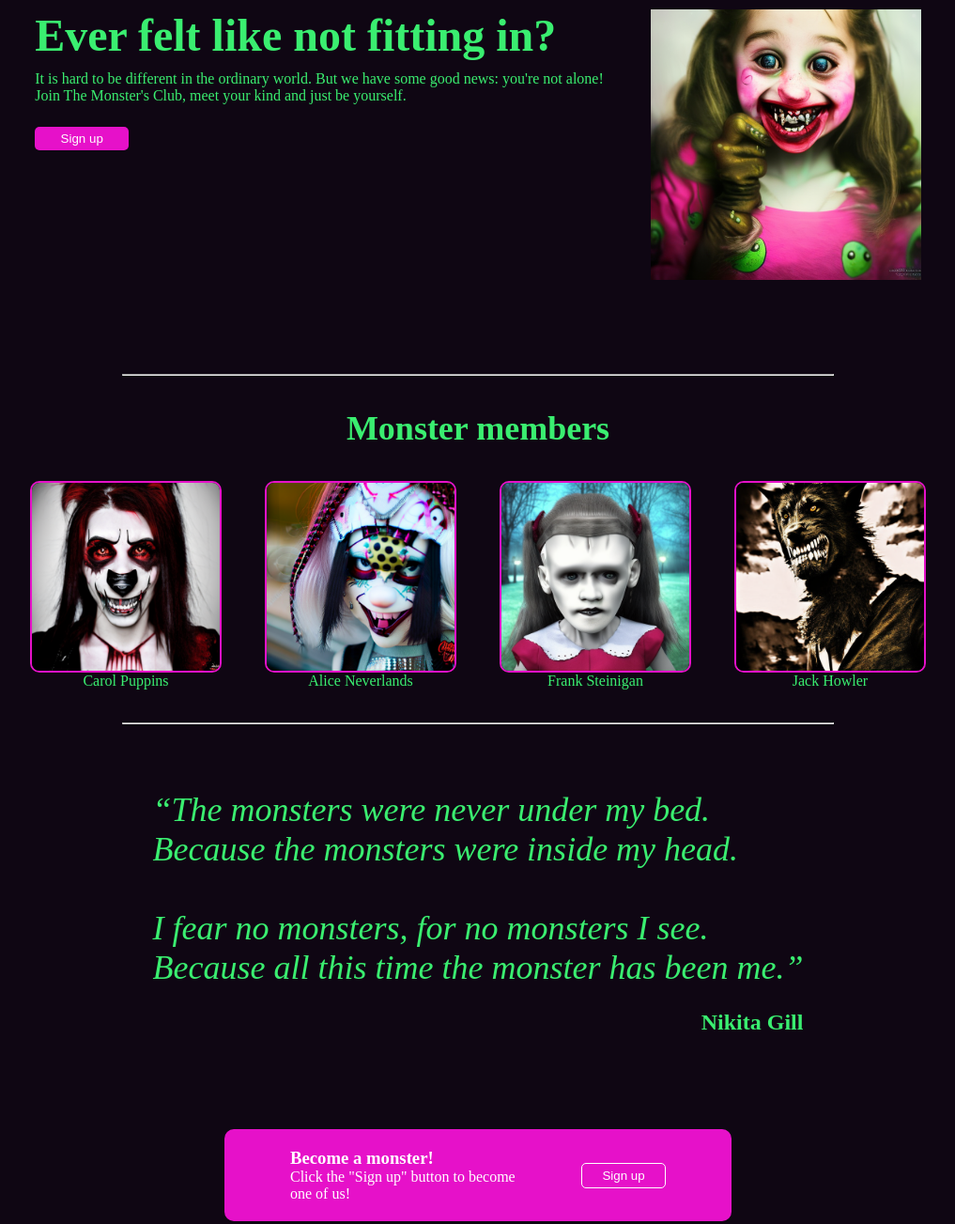
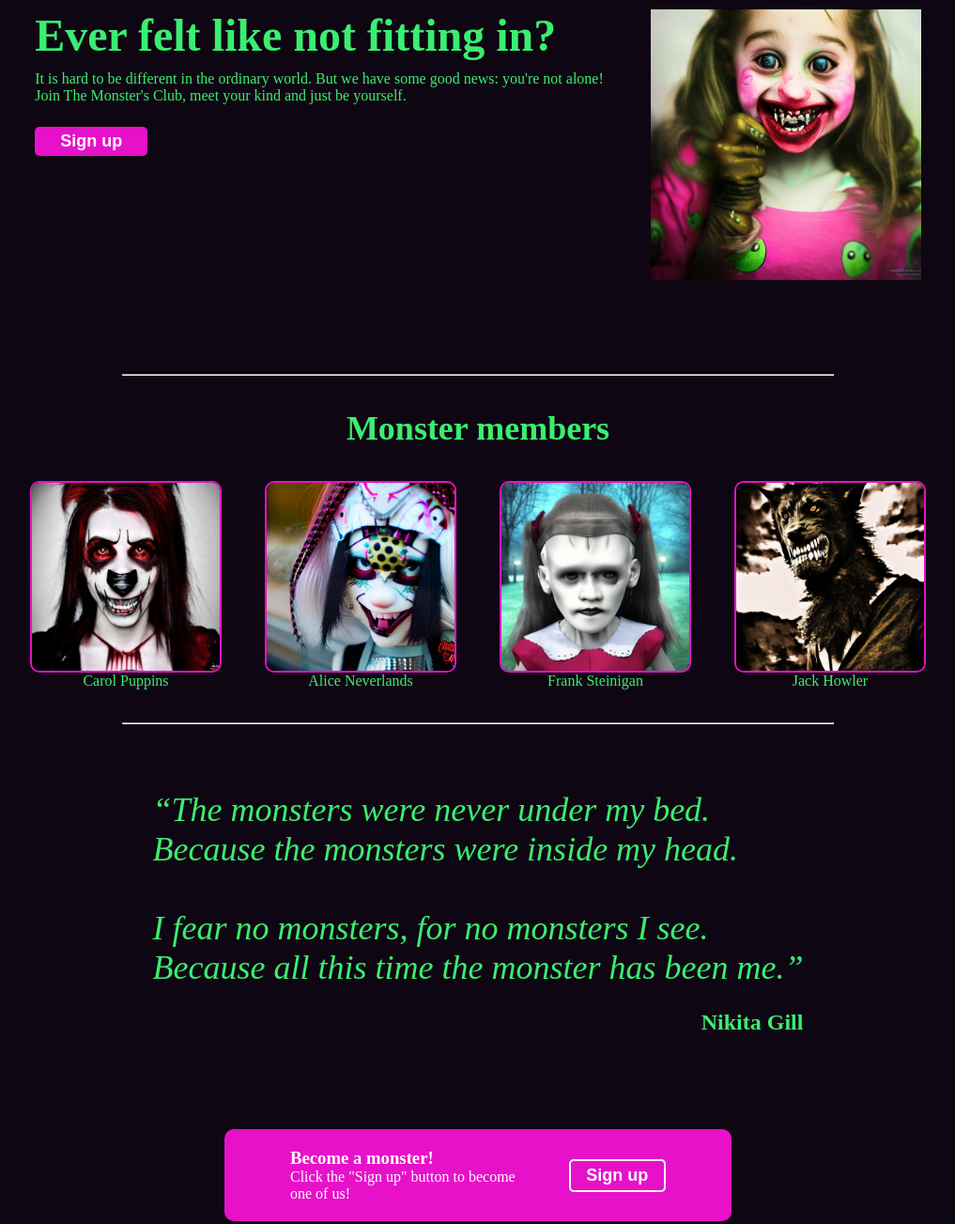
Before and after one commit to bSkinny2/odin-landingPage, a plain HTML site: page index.html in a window 1280 px wide. Shown: the part 180-1483 px from the top of the page at 94% size, without its empty margins (131-1148 px from the left). Drawn offline with Linux system fonts and the light colour scheme.

Commit message:
Edited the "Sign up" buttons.

```diff
--- a/index.html
+++ b/index.html
@@ -20,7 +20,7 @@
             <div class="left">
                 <div class="headerText">Ever felt like not fitting in?</div>
                 <div class="mainText">It is hard to be different in the ordinary world. But we have some good news: you're not alone! <br>Join The Monster's Club, meet your kind and just be yourself.</div>
-                <button>Sign up</button>
+                <button type="button"><strong>Sign up</strong></button>
             </div>
             <img src="images/main.png">
         </div>
@@ -66,7 +66,7 @@
                 <h3>Become a monster!</h3>
                 <p>Click the "Sign up" button to become one of us!</p>
             </div>
-            <button>Sign up</button>
+            <button type="button"><strong>Sign up</strong></button>
           </div>
         </div>
         <hr>
--- a/style.css
+++ b/style.css
@@ -15,6 +15,13 @@ body {
     font-size: 48px;
     font-weight:bolder;
 
+}
+
+.imageSmall {
+    border: 2px solid rgb(230, 17, 201);
+    border-radius: 10px;
+    width: 200px;
+    height: 200px;
 }
 
 h3 {
@@ -120,7 +127,8 @@ hr {
 
 button {
     align-self: center;
-    width: 100px;
+    font-size: 18px;
+    width: 120px;
     background-color: rgb(230, 17, 201);
     color: white;
     border: none;
@@ -130,10 +138,10 @@ button {
 
 .CTA button {
     align-self: center;
-    width: 100px;
+    width: 120px;
     background-color: rgba(0, 0, 0, 0);
     color: white;
-    border: 1px solid white;
+    border: 2px solid white;
     border-radius: 5px;
     padding: 5px 16px 5px 16px;
 }
@@ -145,14 +153,6 @@ button {
     height: 80px;
 
 }
-
-.imageSmall {
-    border: 2px solid rgb(230, 17, 201);
-    border-radius: 10px;
-    width: 200px;
-    height: 200px;
-}
-
 
 .header ul {
     display: flex;
```
